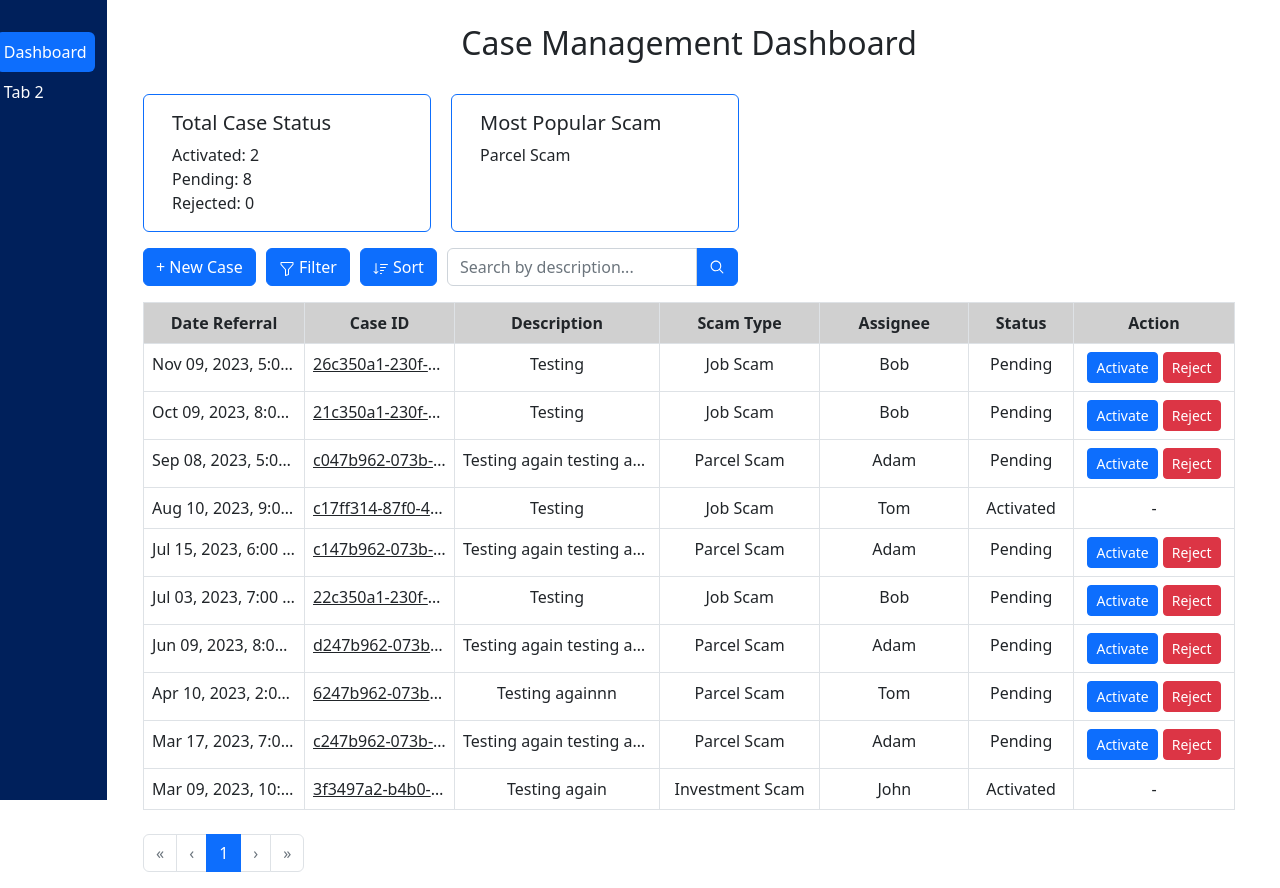
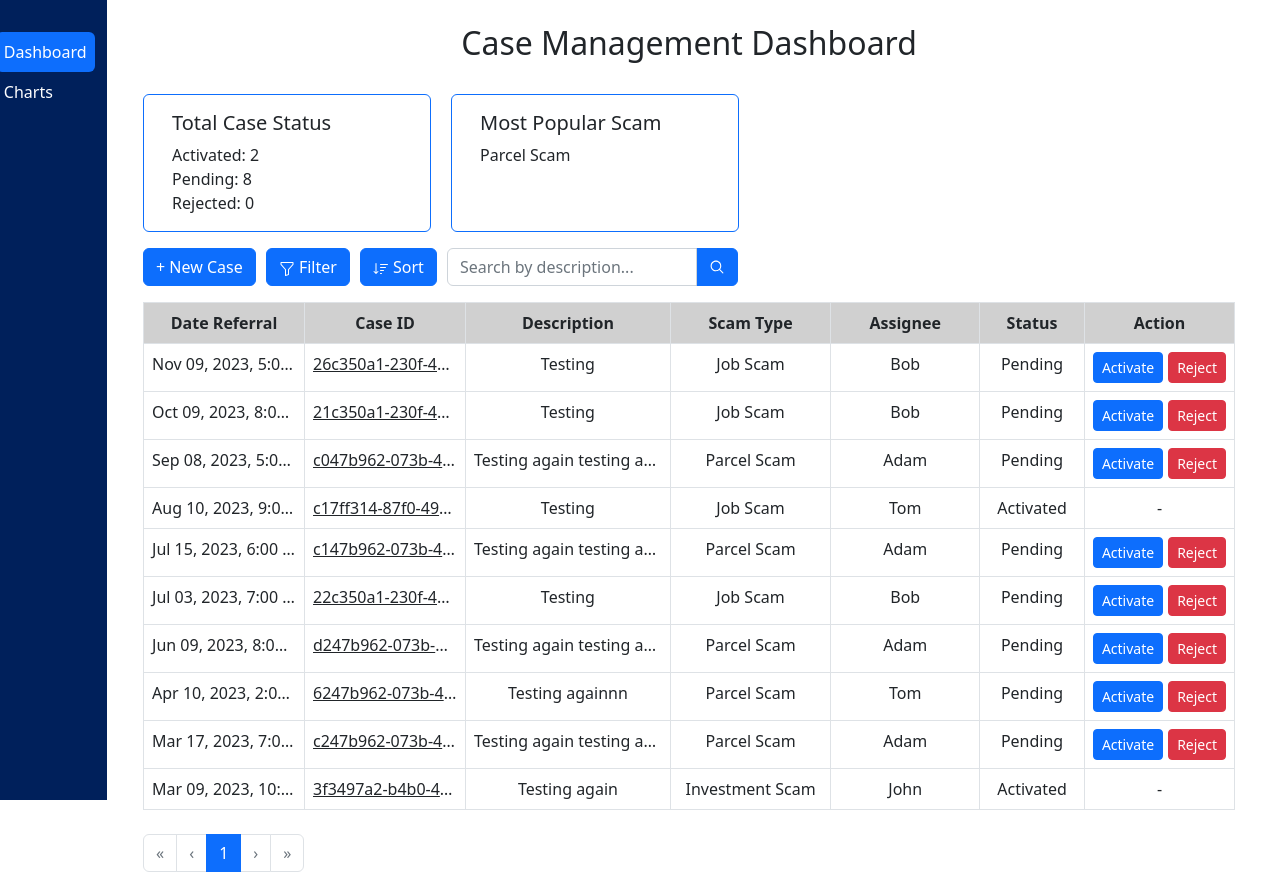
Before and after one commit to Donovan9617/antiscam-frontend, a React (Create React App) app: page / in a window 1280 px wide. Built offline with nearby package versions, Linux system fonts and the light colour scheme.

Commit message:
Nav item for charts

```diff
--- a/src/pages/dashboard/casetable/casetable.tsx
+++ b/src/pages/dashboard/casetable/casetable.tsx
@@ -162,12 +162,12 @@
         <thead>
           <tr style={caseTableHeaderRowStyle}>
             <th style={{ width: "15%" }}>Date Referral</th>
-            <th style={{ width: "10%" }}>Case ID</th>
+            <th style={{ width: "15%" }}>Case ID</th>
             <th style={{ width: "20%" }}>Description</th>
             <th style={{ width: "15%" }}>Scam Type</th>
             <th style={{ width: "15%" }}>Assignee</th>
             <th style={{ width: "10%" }}>Status</th>
-            <th style={{ width: "15%" }}>Action</th>
+            <th style={{ width: "10%" }}>Action</th>
           </tr>
         </thead>
         <tbody>
--- a/src/pages/navigationbar/navigationbar.tsx
+++ b/src/pages/navigationbar/navigationbar.tsx
@@ -42,10 +42,10 @@
           <Nav.Item>
             <Nav.Link
               style={NavigationLinkStyle}
-              active={activeNavItem === NAV_ITEMS_ENUM.SECOND}
-              onClick={() => handleNavItemClick(NAV_ITEMS_ENUM.SECOND)}
+              active={activeNavItem === NAV_ITEMS_ENUM.CHARTS}
+              onClick={() => handleNavItemClick(NAV_ITEMS_ENUM.CHARTS)}
             >
-              Tab 2
+              Charts
             </Nav.Link>
           </Nav.Item>
         </Nav>
--- a/src/types/enums.tsx
+++ b/src/types/enums.tsx
@@ -26,7 +26,7 @@
 
 export const NAV_ITEMS_ENUM = {
   DASHBOARD: "dashboard",
-  SECOND: "second",
+  CHARTS: "charts",
 } as const;
 
 export const CASE_SCAMTYPE_ENUM = {
--- a/src/types/types.tsx
+++ b/src/types/types.tsx
@@ -1,4 +1,4 @@
-export type NavItemType = "dashboard" | "second";
+export type NavItemType = "dashboard" | "charts";
 
 export type CaseStatusType = "" | "None" | "Activated" | "Pending" | "Rejected";
 
```
